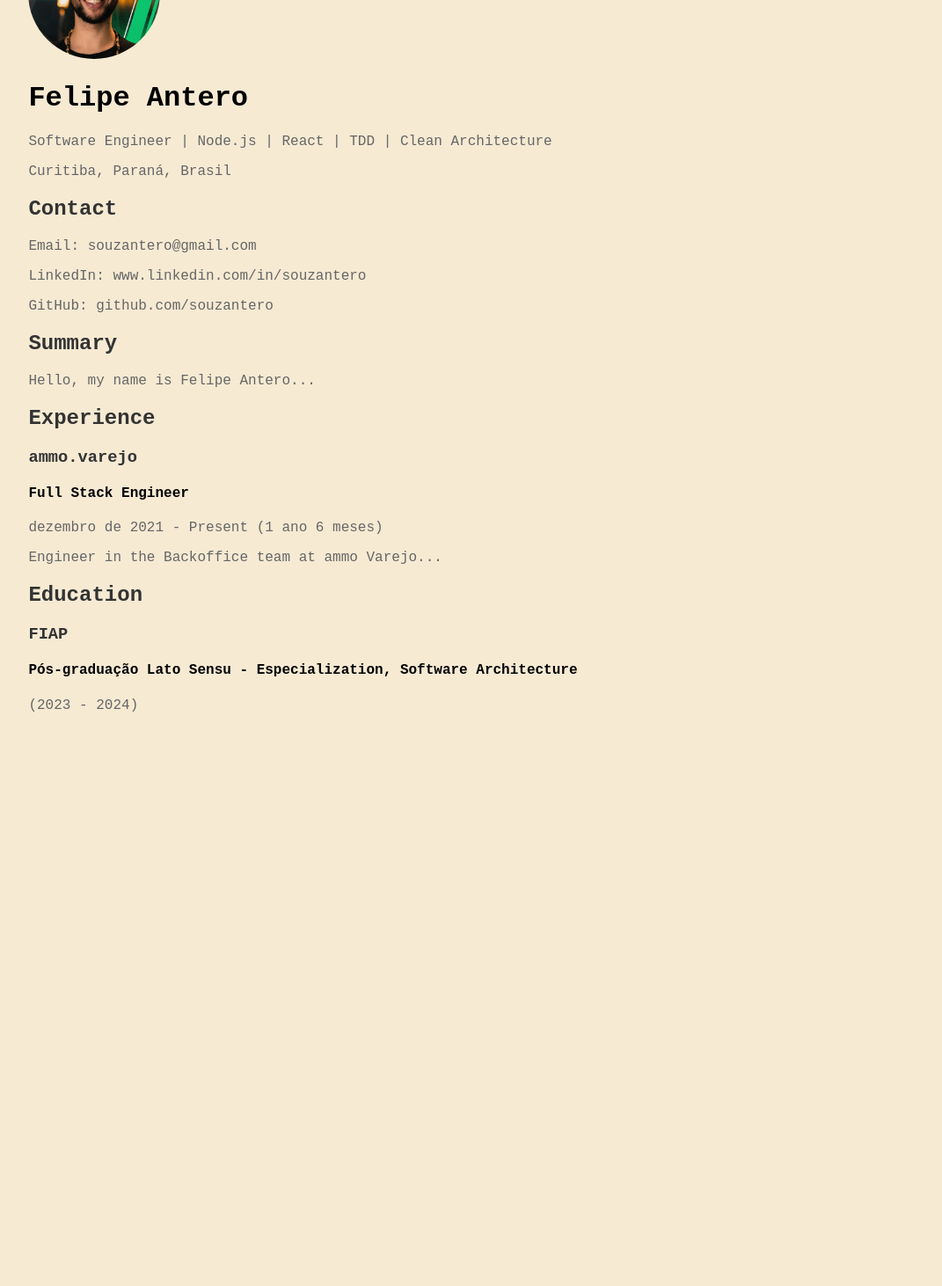
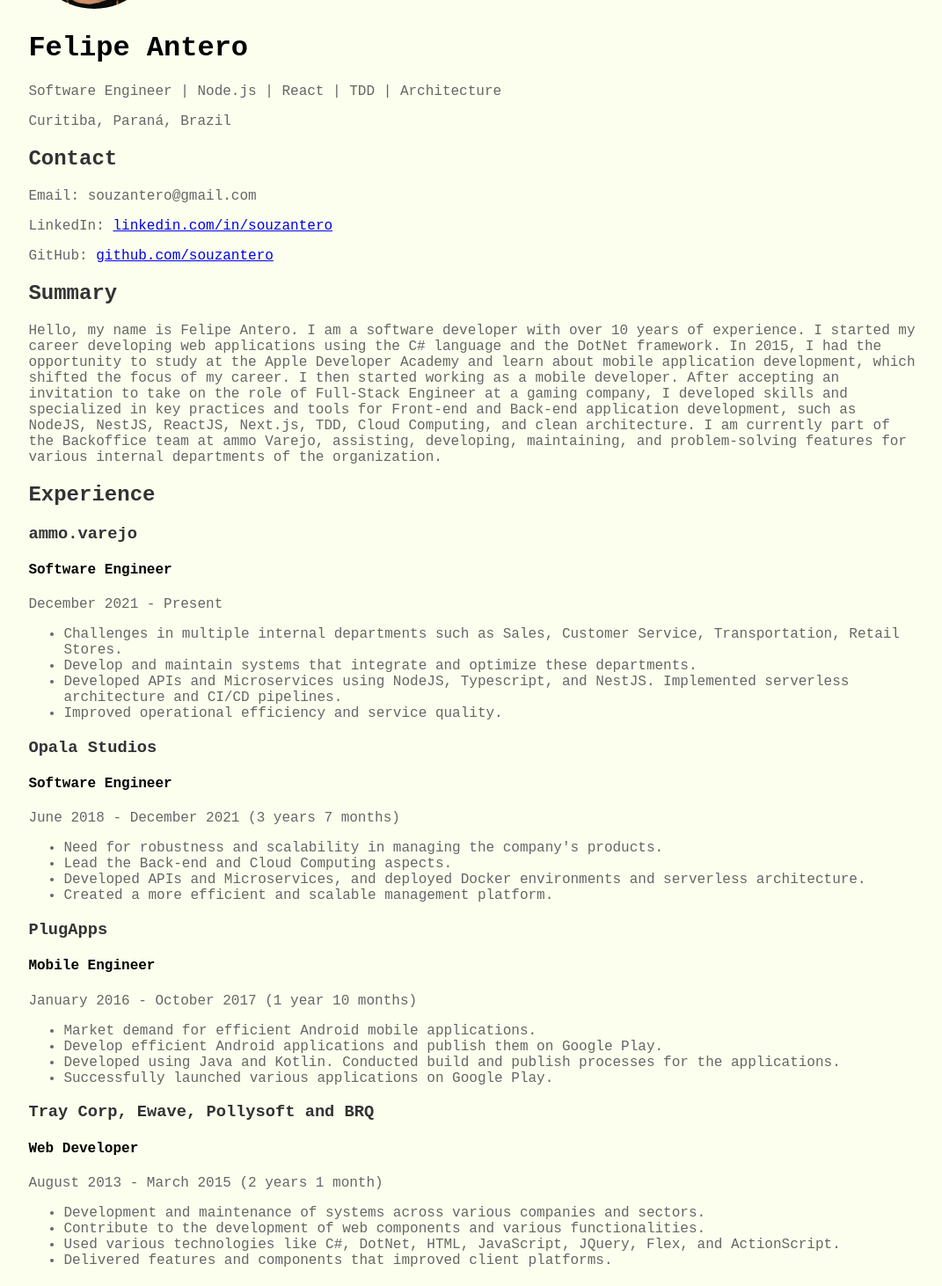
Before and after one commit to souzantero/my-web, a React app: page / in a window 1280 px wide. Shown: the part 200-1662 px from the top of the page at 88% size, without its empty margins (102-1173 px from the left). Before the commit the page ends 1031 px from the top, so only its background shows below. Built offline with nearby package versions, Linux system fonts and the light colour scheme; the HTML template or start-up script is replaced by a standard one.

Commit message:
feat: hide menu and populate english data

```diff
--- a/src/App.css
+++ b/src/App.css
@@ -1,5 +1,5 @@
 body {
-  background-color: #f6ead3;
+  background-color: #fcffee;
   font-family: 'Courier New', monospace;
 }
 
--- a/src/App.tsx
+++ b/src/App.tsx
@@ -25,7 +25,12 @@
     company: string;
     role: string;
     duration: string;
-    description: string;
+    description: {
+      situation: string;
+      task: string;
+      action: string;
+      result: string;
+    };
   }[];
   education: {
     institution: string;
@@ -42,44 +47,6 @@
 const dictionary: {
   [language: string]: Data;
 } = {
-  pt: {
-    display: {
-      resume: 'Currículo',
-      contact: 'Contato',
-      summary: 'Resumo',
-      experience: 'Experiência',
-      education: 'Formação acadêmica',
-    },
-    resume: {
-      name: 'Felipe Antero',
-      role: 'Software Engineer | Node.js | React | TDD | Clean Architecture',
-      location: 'Curitiba, Paraná, Brasil',
-      contact: {
-        email: 'souzantero@gmail.com',
-        linkedin: 'www.linkedin.com/in/souzantero',
-        github: 'github.com/souzantero',
-      },
-      summary: 'Olá, meu nome é Felipe Antero...',
-      experience: [
-        {
-          company: 'ammo.varejo',
-          role: 'Full Stack Engineer',
-          duration: 'dezembro de 2021 - Present (1 ano 6 meses)',
-          description: 'Engenheiro na equipe de Backoffice da ammo Varejo...',
-        },
-        // Outras experiências podem ser adicionadas aqui
-      ],
-      education: [
-        {
-          institution: 'FIAP',
-          degree:
-            'Pós-graduação Lato Sensu - Especialização, Arquitetura de Software',
-          duration: '(2023 - 2024)',
-        },
-        // Outras formações podem ser adicionadas aqui
-      ],
-    },
-  },
   en: {
     display: {
       resume: 'Resume',
@@ -90,28 +57,87 @@
     },
     resume: {
       name: 'Felipe Antero',
-      role: 'Software Engineer | Node.js | React | TDD | Clean Architecture',
-      location: 'Curitiba, Paraná, Brasil',
+      role: 'Software Engineer | Node.js | React | TDD | Architecture',
+      location: 'Curitiba, Paraná, Brazil',
       contact: {
         email: 'souzantero@gmail.com',
-        linkedin: 'www.linkedin.com/in/souzantero',
+        linkedin: 'linkedin.com/in/souzantero',
         github: 'github.com/souzantero',
       },
-      summary: 'Hello, my name is Felipe Antero...',
+      summary:
+        'Hello, my name is Felipe Antero. I am a software developer with over 10 years of experience. I started my career developing web applications using the C# language and the DotNet framework. In 2015, I had the opportunity to study at the Apple Developer Academy and learn about mobile application development, which shifted the focus of my career. I then started working as a mobile developer. After accepting an invitation to take on the role of Full-Stack Engineer at a gaming company, I developed skills and specialized in key practices and tools for Front-end and Back-end application development, such as NodeJS, NestJS, ReactJS, Next.js, TDD, Cloud Computing, and clean architecture. I am currently part of the Backoffice team at ammo Varejo, assisting, developing, maintaining, and problem-solving features for various internal departments of the organization.',
       experience: [
         {
           company: 'ammo.varejo',
-          role: 'Full Stack Engineer',
-          duration: 'dezembro de 2021 - Present (1 ano 6 meses)',
-          description: 'Engineer in the Backoffice team at ammo Varejo...',
+          role: 'Software Engineer',
+          duration: 'December 2021 - Present',
+          description: {
+            situation:
+              'Challenges in multiple internal departments such as Sales, Customer Service, Transportation, Retail Stores.',
+            task: 'Develop and maintain systems that integrate and optimize these departments.',
+            action:
+              'Developed APIs and Microservices using NodeJS, Typescript, and NestJS. Implemented serverless architecture and CI/CD pipelines.',
+            result: 'Improved operational efficiency and service quality.',
+          },
+        },
+        {
+          company: 'Opala Studios',
+          role: 'Software Engineer',
+          duration: 'June 2018 - December 2021 (3 years 7 months)',
+          description: {
+            situation:
+              "Need for robustness and scalability in managing the company's products.",
+            task: 'Lead the Back-end and Cloud Computing aspects.',
+            action:
+              'Developed APIs and Microservices, and deployed Docker environments and serverless architecture.',
+            result:
+              'Created a more efficient and scalable management platform.',
+          },
+        },
+        {
+          company: 'PlugApps',
+          role: 'Mobile Engineer',
+          duration: 'January 2016 - October 2017 (1 year 10 months)',
+          description: {
+            situation:
+              'Market demand for efficient Android mobile applications.',
+            task: 'Develop efficient Android applications and publish them on Google Play.',
+            action:
+              'Developed using Java and Kotlin. Conducted build and publish processes for the applications.',
+            result:
+              'Successfully launched various applications on Google Play.',
+          },
+        },
+        {
+          company: 'Tray Corp, Ewave, Pollysoft and BRQ',
+          role: 'Web Developer',
+          duration: 'August 2013 - March 2015 (2 years 1 month)',
+          description: {
+            situation:
+              'Development and maintenance of systems across various companies and sectors.',
+            task: 'Contribute to the development of web components and various functionalities.',
+            action:
+              'Used various technologies like C#, DotNet, HTML, JavaScript, JQuery, Flex, and ActionScript.',
+            result:
+              'Delivered features and components that improved client platforms.',
+          },
         },
       ],
       education: [
         {
           institution: 'FIAP',
-          degree:
-            'Pós-graduação Lato Sensu - Especialization, Software Architecture',
+          degree: 'Postgraduate - Specialization, Software Architecture',
           duration: '(2023 - 2024)',
+        },
+        {
+          institution: 'Universidade Positivo',
+          degree: 'Undergraduate, Systems Analysis and Development',
+          duration: '(2019 - 2022)',
+        },
+        {
+          institution: 'Apple Developer Academy',
+          degree: 'Technical, iOS Development (BEPiD)',
+          duration: '(2015 - 2016)',
         },
       ],
     },
@@ -147,7 +173,6 @@
     <AppContext.Provider
       value={{ data, language, onChangeLanguage: handleLanguageChange }}
     >
-      <NavBar />
       <div className="container">
         <div className="header">
           <img src={Avatar} alt="Avatar" className="avatar" />
@@ -158,8 +183,18 @@
         <div className="section">
           <h2>{display.contact}</h2>
           <p>Email: {resume.contact.email}</p>
-          <p>LinkedIn: {resume.contact.linkedin}</p>
-          <p>GitHub: {resume.contact.github}</p>
+          <p>
+            LinkedIn:{' '}
+            <a href={`https://${resume.contact.linkedin}`} target="blank">
+              {resume.contact.linkedin}
+            </a>
+          </p>
+          <p>
+            GitHub:{' '}
+            <a href={`https://${resume.contact.github}`} target="blank">
+              {resume.contact.github}
+            </a>
+          </p>
         </div>
         <div className="section">
           <h2>{display.summary}</h2>
@@ -172,7 +207,12 @@
               <h3>{experience.company}</h3>
               <h4>{experience.role}</h4>
               <p>{experience.duration}</p>
-              <p>{experience.description}</p>
+              <ul>
+                <li>{experience.description.situation}</li>
+                <li>{experience.description.task}</li>
+                <li>{experience.description.action}</li>
+                <li>{experience.description.result}</li>
+              </ul>
             </div>
           ))}
         </div>
--- a/src/components/NavBar.css
+++ b/src/components/NavBar.css
@@ -1,5 +1,4 @@
 .navbar {
-  background-color: #f3e5cb;
   padding: 10px 20px;
   display: flex;
   justify-content: space-between;
--- a/src/components/NavBar.tsx
+++ b/src/components/NavBar.tsx
@@ -9,7 +9,7 @@
     <nav className="navbar">
       <ul className="navbar-list">
         <li className="navbar-item">
-          <a href="#resume">{data.display.resume}</a>
+          {/* <a href="#resume">{data.display.resume}</a> */}
         </li>
       </ul>
       <div>
```
